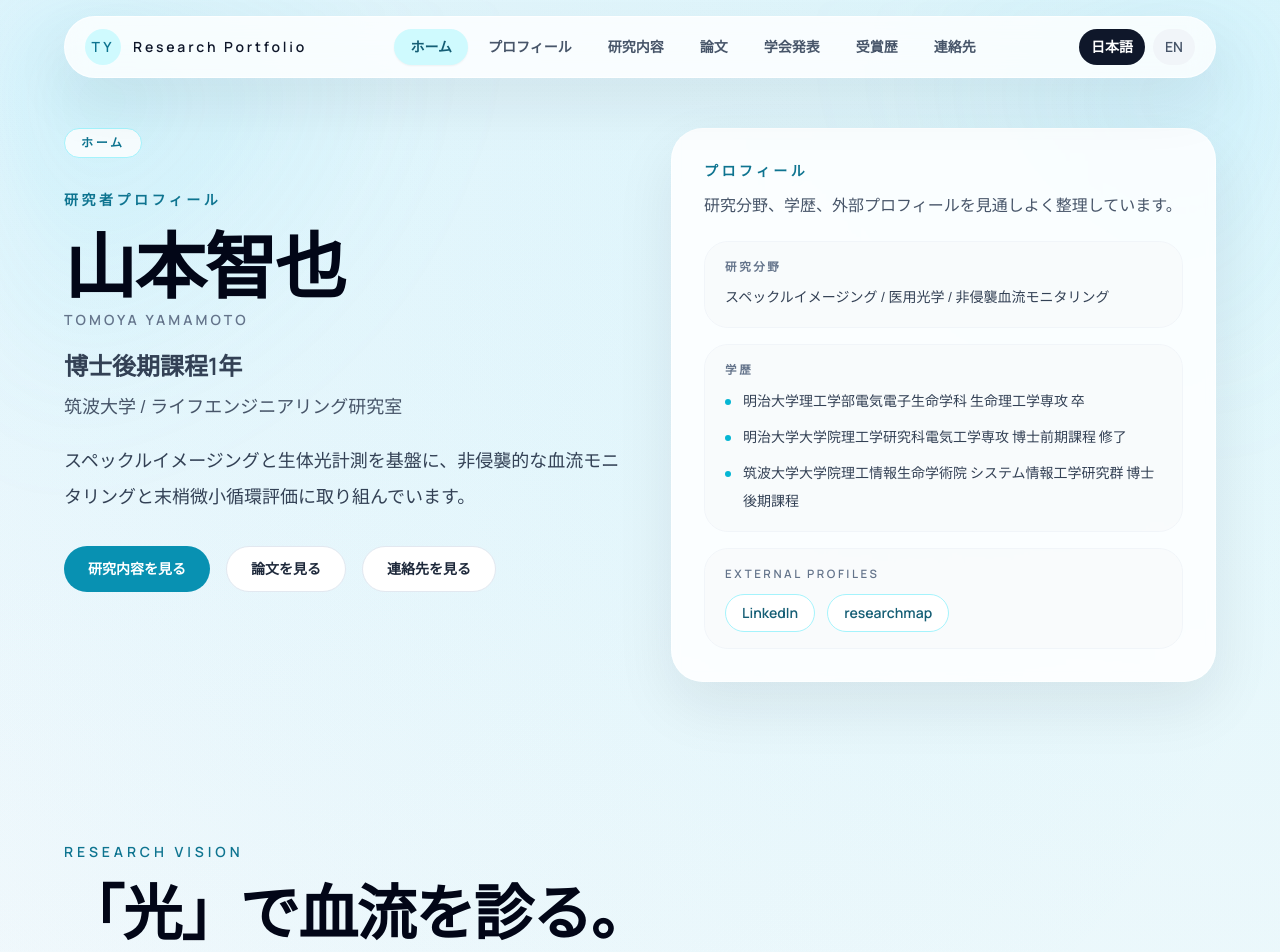
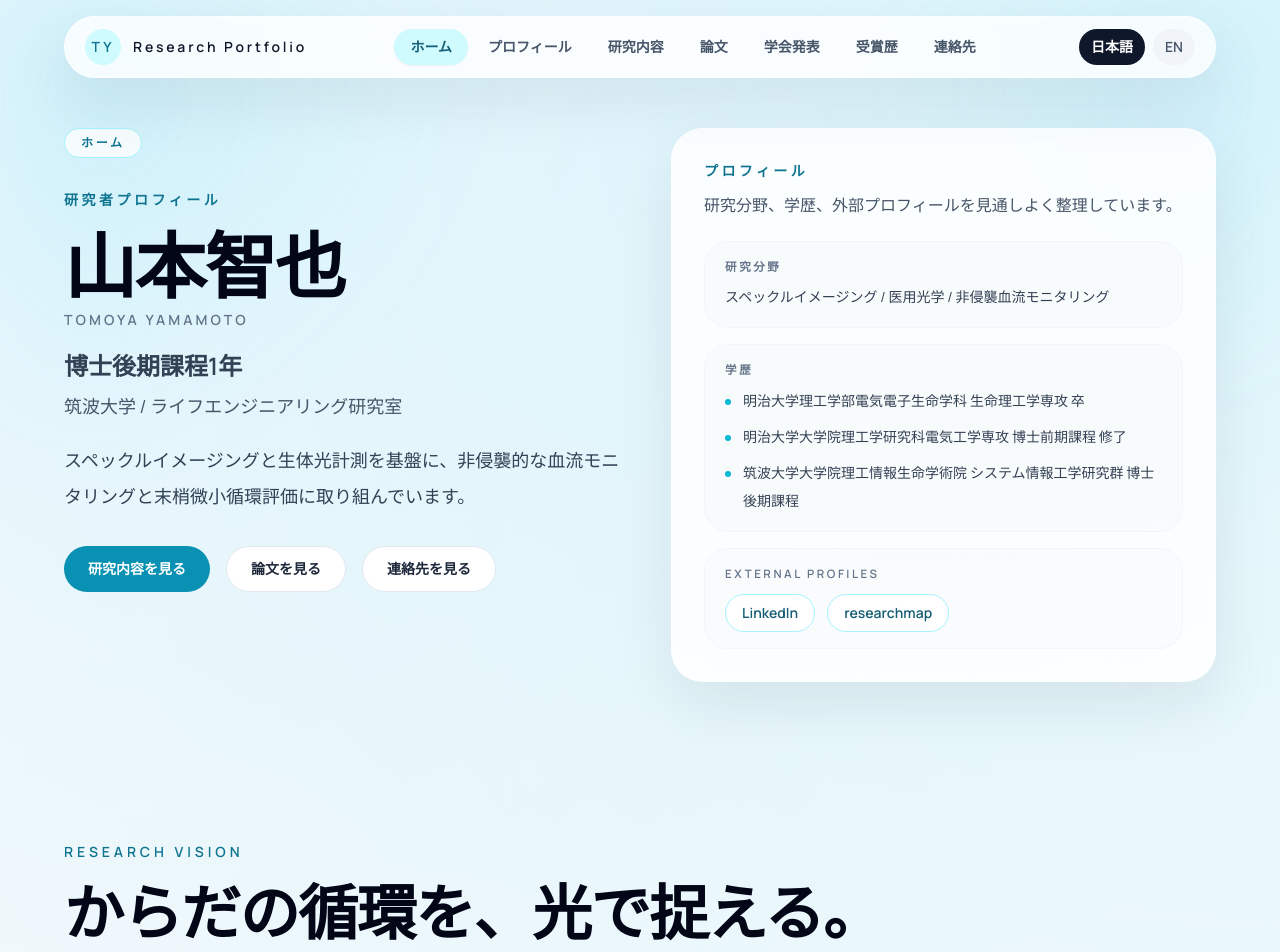
Before and after one commit to tomozzz/Homepage, a React (Vite) app: page / in a window 1280 px wide. Shown: the top 952 px of the page. Built offline with nearby package versions, Linux system fonts and the light colour scheme.

Commit message:
Update research vision tagline

```diff
--- a/src/components/About.tsx
+++ b/src/components/About.tsx
@@ -30,7 +30,9 @@ export function About({ locale }: AboutProps) {
             Research Vision
           </p>
           <h2 className="font-display text-4xl font-bold tracking-tight text-slate-950 sm:text-5xl lg:text-6xl">
-            {locale === "ja" ? "「光」で血流を診る。" : "Seeing blood flow with light."}
+            {locale === "ja"
+              ? "からだの循環を、光で捉える。"
+              : "Capturing the body's circulation with light."}
           </h2>
           <p className="max-w-4xl text-lg leading-9 text-slate-700">
             {locale === "ja" ? (
```
